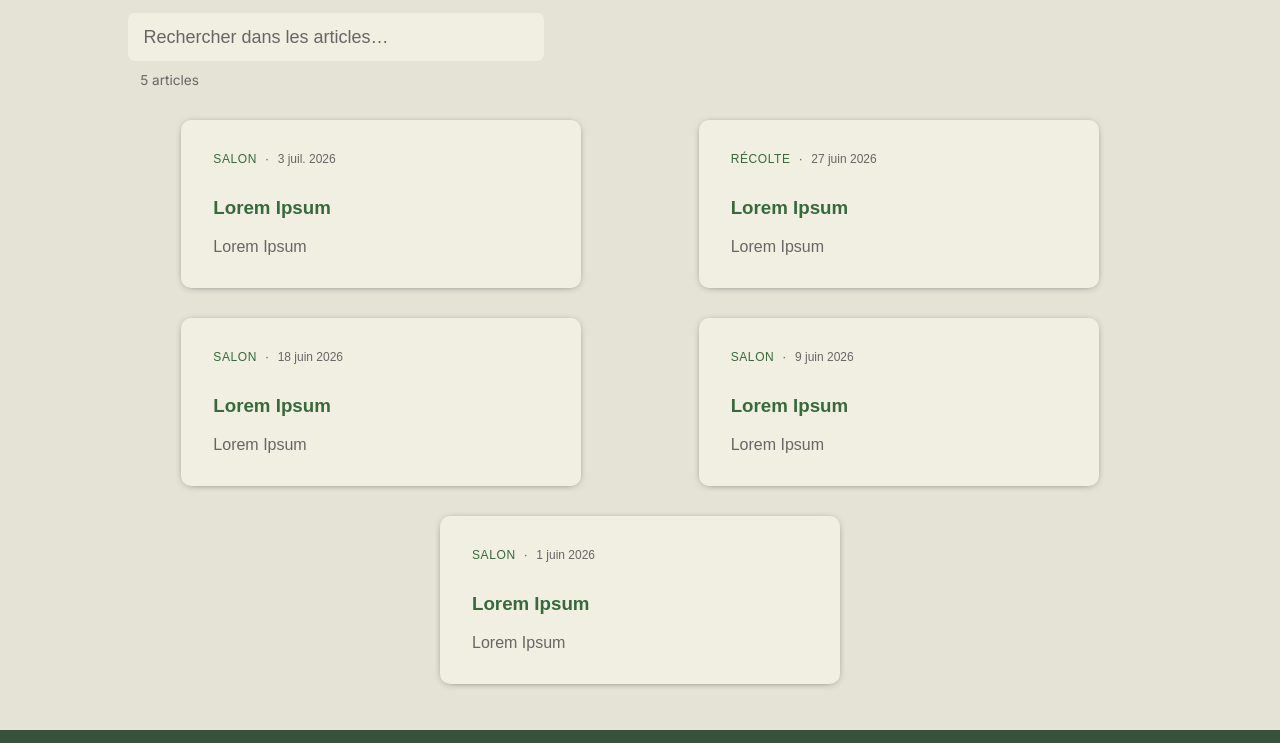
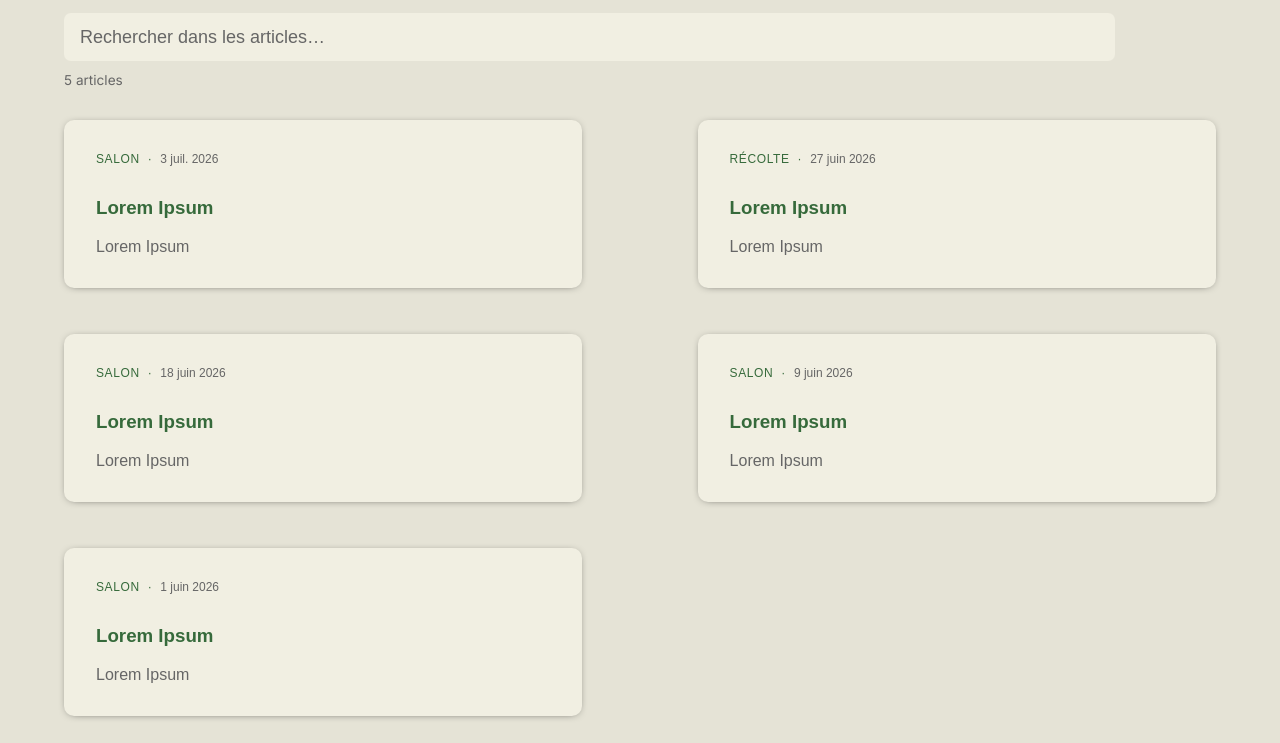
Before and after one commit to raphali/ChanvriersDeLOise, a website: page news.html in a window 1280 px wide. Shown: the part 171-914 px from the top of the page. Drawn offline with Linux system fonts and the light colour scheme.

Commit message:
changements mineurs

```diff
--- a/assets/scss/abstracts/_mixins.scss
+++ b/assets/scss/abstracts/_mixins.scss
@@ -16,6 +16,12 @@
   }
 }
 
+@mixin biglaptop {
+  @media screen and (min-width: 1440px) and (max-width: 1599px) {
+    @content;
+  }
+}
+
 @mixin desktop {
   @media screen and (min-width: 1600px) {
     @content;
--- a/assets/scss/modules/_chanvreblock2.scss
+++ b/assets/scss/modules/_chanvreblock2.scss
@@ -20,6 +20,13 @@
         align-content: center;
         margin-top: 5px;
 
+        @include mobile {
+            width: 90%;
+            margin-left: 5%;
+            margin-right: 5%;
+            height: 10vh;
+        }
+
         @include desktop {
             font-size:250%;
             margin-top: 2rem;
@@ -34,6 +41,13 @@
         text-align: center;
         width: 80%;
 
+        @include mobile {
+            width: 90%;
+            margin-left: 5%;
+            margin-right: 5%;
+            text-align: start;
+        }
+
         @include desktop {
             margin-bottom: 5rem;
             width: 50%;
--- a/assets/scss/modules/_chanvreblock4.scss
+++ b/assets/scss/modules/_chanvreblock4.scss
@@ -20,6 +20,13 @@
         align-content: center;
         margin-top: 5px;
 
+        @include mobile {
+            width: 90%;
+            margin-left: 5%;
+            margin-right: 5%;
+            height: 10vh;
+        }
+
         @include desktop {
             font-size:250%;
             margin-top: 2rem;
@@ -34,6 +41,13 @@
         text-align: center;
         width: 80%;
 
+        @include mobile {
+            width: 90%;
+            margin-left: 5%;
+            margin-right: 5%;
+            text-align: start;
+        }
+
         @include desktop {
             margin-bottom: 5rem;
             width: 50%;
--- a/assets/scss/modules/_homeblock2.scss
+++ b/assets/scss/modules/_homeblock2.scss
@@ -20,6 +20,13 @@
         align-content: center;
         margin-top: 5px;
 
+        @include mobile {
+            width: 90%;
+            margin-left: 5%;
+            margin-right: 5%;
+        }
+
+
         @include desktop {
             font-size:250%;
             margin-top: 2rem;
@@ -28,11 +35,15 @@
 
     p {
         color: $text;
-        margin-left: 20px;
-        margin-right: 20px;
+        margin-left: 5%;
+        margin-right: 5%;
         margin-bottom: 25px;
         text-align: center;
-        width: 80%;
+        width: 90%;
+
+        @include mobile {
+            text-align: start;
+        }
 
         @include desktop {
             margin-bottom: 3rem;
--- a/assets/scss/modules/_newsstyle.scss
+++ b/assets/scss/modules/_newsstyle.scss
@@ -72,18 +72,25 @@
     &__search {
         display: flex;
         flex-direction: column;
-        width: 90%;
+        width: 100%;
         margin-bottom: 2rem;
         margin-right: 8%;
 
+        @include mobile {
+            margin-left: 5%;
+            margin-right: 5%;
+        }
+
         @include tablet {
-            width: 80%;
-            margin-left: 6.5%;
+            width: 90%;
+            margin-left: 5%;
+            margin-right: 5%;
         }
 
         @include laptop {
             width: 90%;
-            margin-left: 10%;
+            margin-left: 5%;
+            margin-right: 5% ;
         }
 
         @include desktop {
@@ -97,26 +104,35 @@
             position: relative;
             width: 80%;
 
+            @include tablet {
+                width: 75%;
+            }
+
             input {
                 width: 100%;
                 height: 3rem;
                 background-color: $background;
                 border: none;
                 border-radius: 7px;
-                padding: 0 1.7rem 0 1rem;
+                padding: 0 8% 0 1rem;
                 color: $subtext;
                 font-size: large;
                 margin-left: 5.5%;
 
                 @include tablet {
-                    width: 75%;
+                    width: 100%;
                     margin-left: 0%;
-                    padding: 0 0rem 0 1rem;
+                    padding: 0 30.5% 0 1rem;
                 }
 
                 @include laptop {
                     width: 25rem;
-                    padding: 0 0rem 0 1rem;
+                    padding: 0 68.9% 0 1rem;
+                    margin-left: 0%;
+                }
+
+                @include biglaptop {
+                    padding: 0 85% 0 1rem;
                 }
 
                 @include desktop {
@@ -124,6 +140,7 @@
                     margin-top: 0.5rem;
                     margin-bottom: 0.5rem;
                     margin-left: 0%;
+                    padding: 0 53.5% 0 1rem;
                 }
 
                 &::placeholder {
@@ -147,6 +164,10 @@
                 margin-left: 0%;
             }
 
+            @include laptop {
+                margin-left: 0%;
+            }
+
             @include desktop {
                 margin-left: 0%;
             }
@@ -158,11 +179,14 @@
         justify-content: center;
         flex-wrap: wrap;
 
+        @include mobile {
+            width: 100%;
+        }
+
         @include desktop {
             width: 78rem;
             display: flex;
             justify-content: start;
-            // margin-left: 10%;
             gap: 4rem;
             margin-bottom: 5rem;
             margin-top: 2rem;
@@ -171,14 +195,23 @@
         @include tablet {
             justify-content: start;
             gap: 2rem;
-            margin-left: 3rem;
+            column-gap: 10%;
+            margin-left: 5%;
+            margin-right: 5%;
         }
 
         @include laptop {
-            justify-content: space-evenly;
+            justify-content: start;
             width: 90%;
-            // margin-left: 5%;
+            gap: 1rem;
+            column-gap: 10%;
+            margin-left: 5%;
             margin-bottom: 1rem;
+            margin-right: 5%;
+        }
+
+        @include biglaptop {
+            column-gap: 5%;
         }
 
         &__empty {
@@ -210,11 +243,15 @@
             }
 
             @include tablet {
-                width: 40%;
+                width: 45%;
             }
 
             @include laptop {
-                width: 25rem;
+                width: 45%;
+            }
+
+            @include biglaptop {
+                width: 30%;
             }
 
             &:hover {
--- a/news.html
+++ b/news.html
@@ -40,7 +40,7 @@
         </button>
 
         <ul class="mhomenav__mobile__ul">
-            <li><a class="mhomenav__mobile__ul__a" href="#">Accueil</a></li>
+            <li><a class="mhomenav__mobile__ul__a" href="index.html">Accueil</a></li>
             <li><a class="mhomenav__mobile__ul__a" href="chanvre.html">Le chanvre</a></li>
             <li><a class="mhomenav__mobile__ul__a" href="stem.html">La tige</a></li>
             <li><a class="mhomenav__mobile__ul__a" href="seed.html">La graine</a></li>
```
Also changed, not shown: chanvre.html (+1 -1 lines), index.html (+1 -1 lines), market.html (+1 -1 lines), seed.html (+1 -1 lines), assets/css/pages/chanvre.css, assets/css/pages/index.css, assets/css/pages/news.css, 7 other files.
